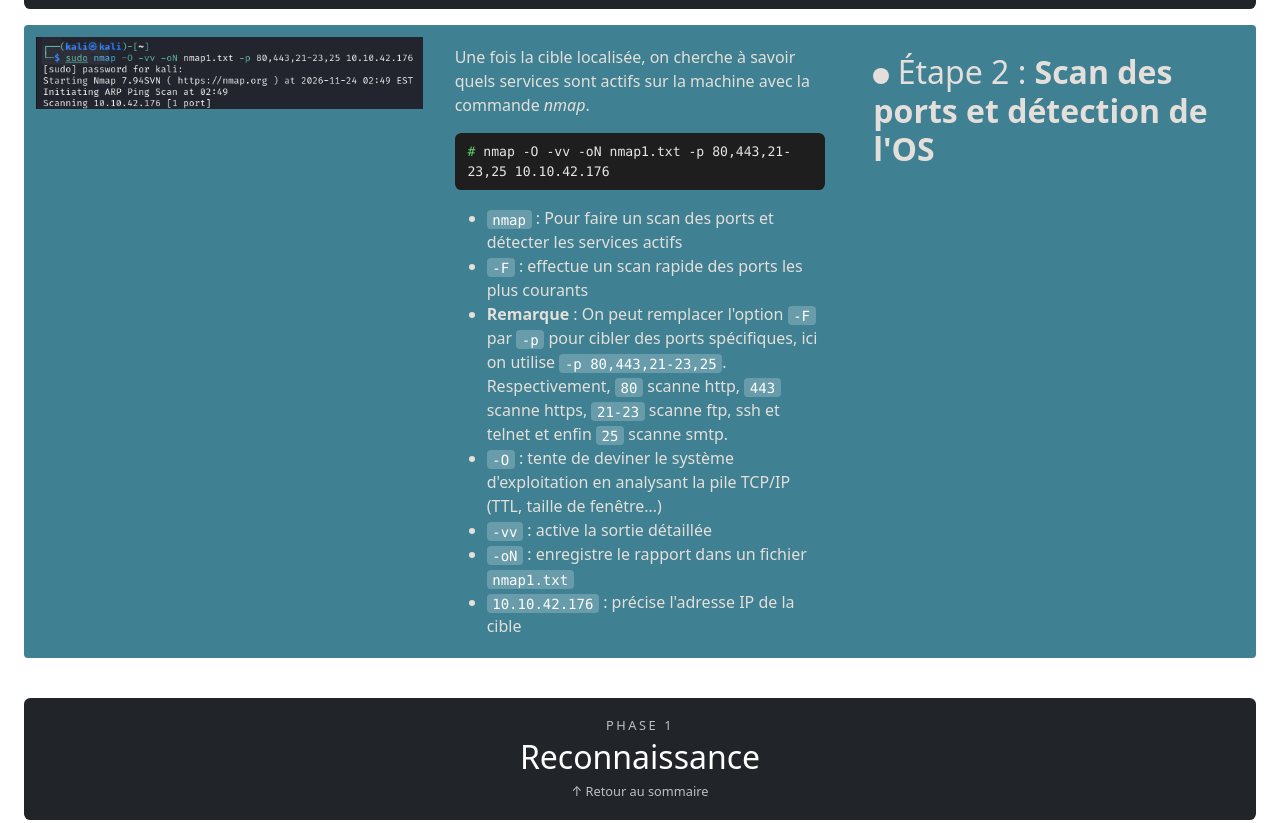
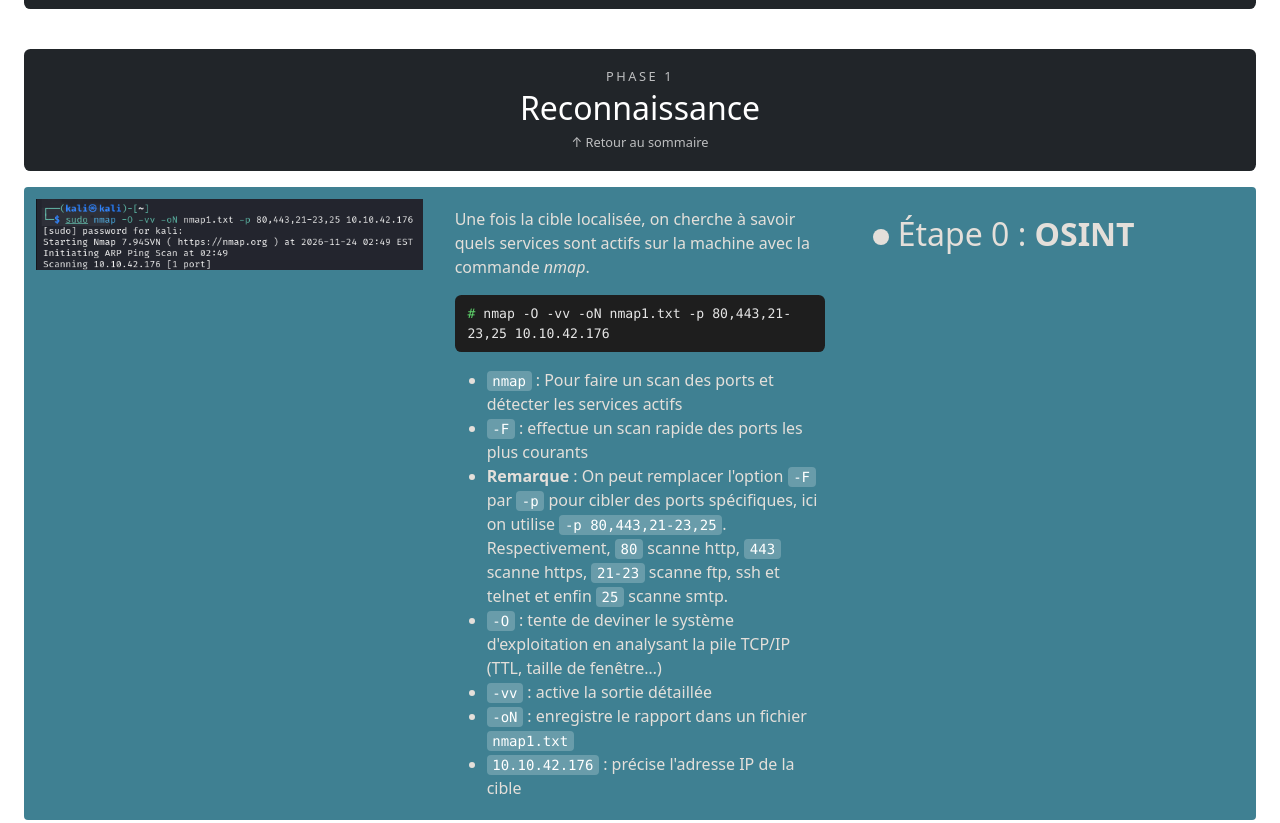
Before and after one commit to Jec-13/portfolio-lucien-gaborel.byh.fr, a plain HTML site: page Projet_PentestV1_5.html in a window 1280 px wide. Shown: the part 980-1803 px from the top of the page. Drawn offline with nearby package versions, Linux system fonts and the light colour scheme.

Commit message:
etape 2 en blanc

```diff
--- a/Projet_PentestV1_5.html
+++ b/Projet_PentestV1_5.html
@@ -104,6 +104,17 @@
         <span class="phase-range">Étapes 12 à 22</span>
       </a>
   </nav>
+
+    <!-- ============ PHASE 1 : RECONNAISSANCE ============ -->
+
+  <!-- Etape 1 -->
+  <section id="phase1" class="phase-title">
+    <span class="phase-kicker">Phase 1</span>
+    <h2>Reconnaissance</h2>
+    <a class="back-top" href="#sommaire">↑ Retour au sommaire</a>
+
+  </section>
+
   <!-- Etape 0 -->
   <article id="Etape2" class="row m-3 rounded light-blue-bg">
     <section class="col p-1">
@@ -132,20 +143,10 @@
         <svg xmlns="http://www.w3.org/2000/svg" width="16" height="16" fill="currentColor" class="bi bi-circle-fill" viewBox="0 0 16 16">
           <circle cx="8" cy="8" r="8"/>
         </svg>
-        Étape 2 : <b>Scan des ports et détection de l'OS</b>
+        Étape 0 : <b>OSINT</b>
       </h2>
     </section>
   </article>
-
-    <!-- ============ PHASE 1 : RECONNAISSANCE ============ -->
-
-  <!-- Etape 1 -->
-  <section id="phase1" class="phase-title">
-    <span class="phase-kicker">Phase 1</span>
-    <h2>Reconnaissance</h2>
-    <a class="back-top" href="#sommaire">↑ Retour au sommaire</a>
-
-  </section>
 
   <article id="Etape1" class="row m-3 border border-2 border-dark rounded border-dark">
     <section class="col p-1">
@@ -190,7 +191,7 @@
       </p>
         <code class="pentest-cmd m-3"><span class="prompt"># </span>nmap -O -vv -oN nmap1.txt -p 80,443,21-23,25 10.10.42.176</code>
       <p class="white-txt m-3">
-        <ul class="dark-txt m-3">
+        <ul class="white-txt m-3">
           <li><code>nmap</code> : Pour faire un scan des ports et détecter les services actifs</li>
           <li><code>-F</code> : effectue un scan rapide des ports les plus courants</li>
           <li><b>Remarque</b> : On peut remplacer l'option <code>-F</code> par <code>-p</code> pour cibler des ports spécifiques, ici on utilise <code>-p 80,443,21-23,25</code>.
```
